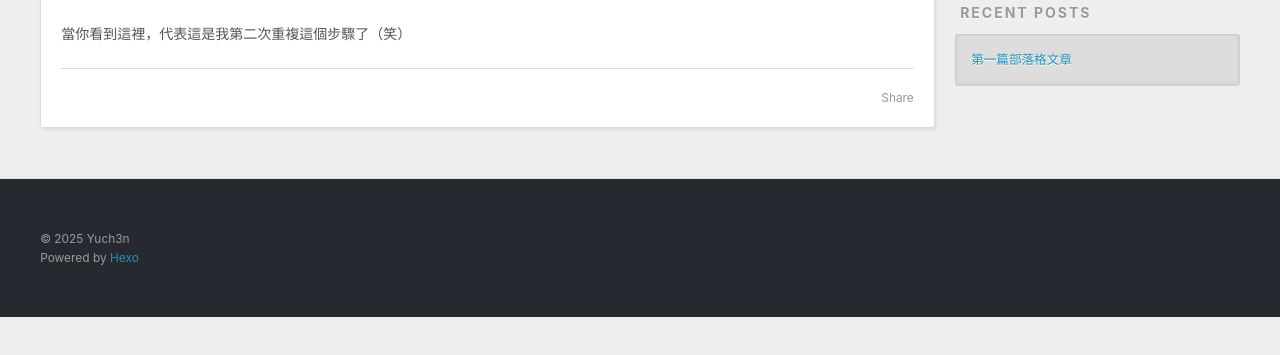
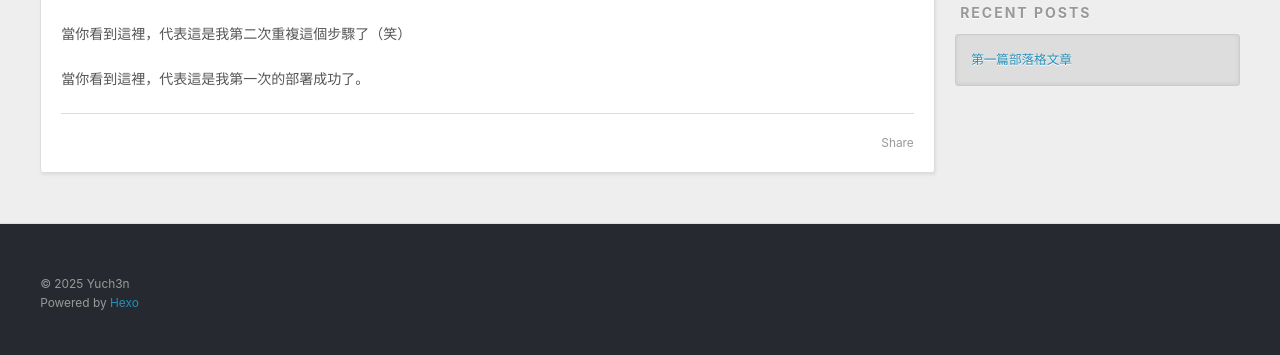
Before and after one commit to yuch3nchen/yuch3nchen.github.io, a plain HTML site: page index.html in a window 1280 px wide. Shown: the part 475-830 px from the top of the page. Before the commit the page ends 800 px from the top, so only its background shows below. Drawn offline with Linux system fonts and the light colour scheme.

Commit message:
hexo yuch3n

```diff
--- a/index.html
+++ b/index.html
@@ -100,6 +100,7 @@
 
         <p><strong>Ladies and gentlemen we are floating in space</strong></p>
 <p>當你看到這裡，代表這是我第二次重複這個步驟了（笑）</p>
+<p>當你看到這裡，代表這是我第一次的部署成功了。</p>
 
 
     </div>
```
Also changed, not shown: 2025/01/03/第一篇部落格文章/index.html (+4 -3 lines).
